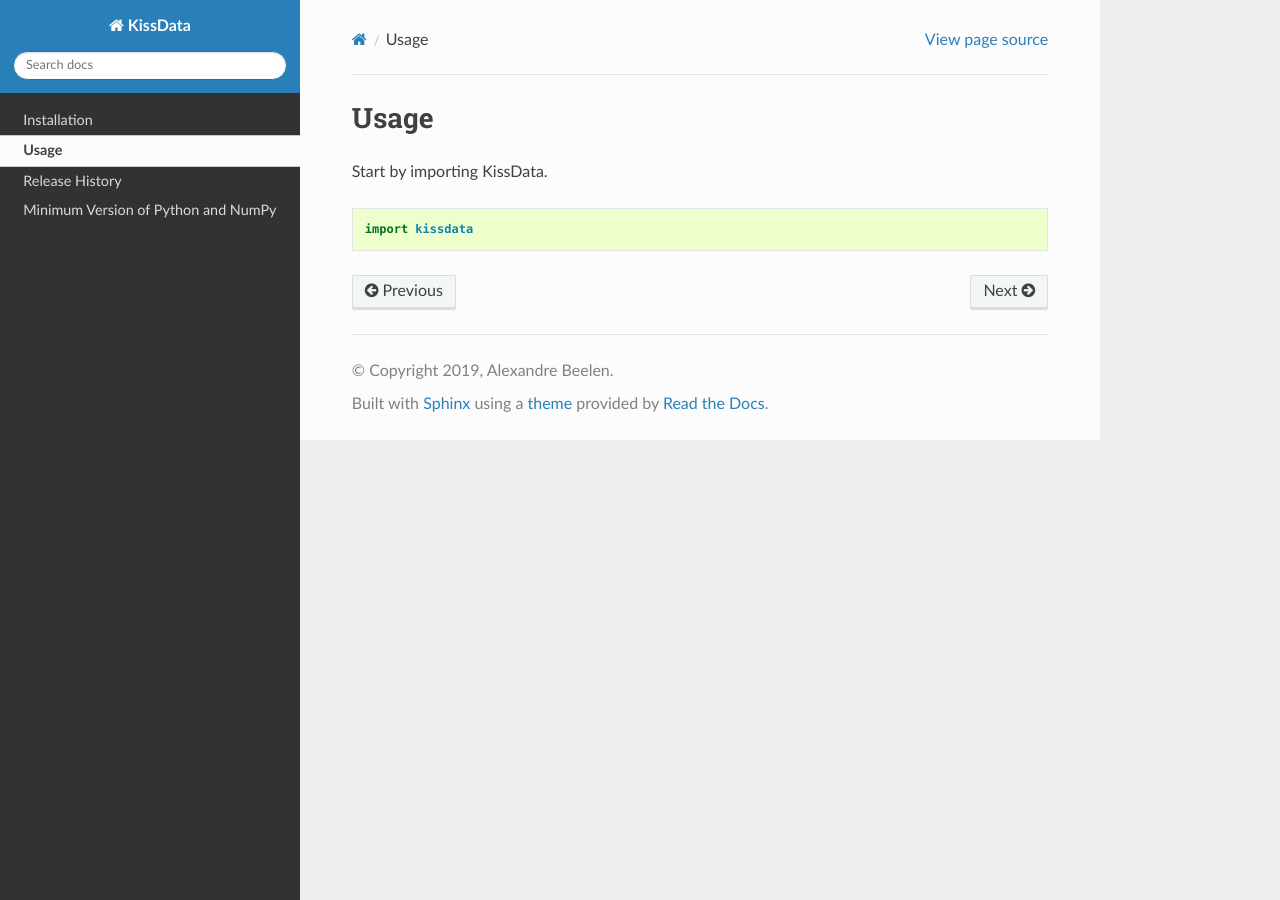
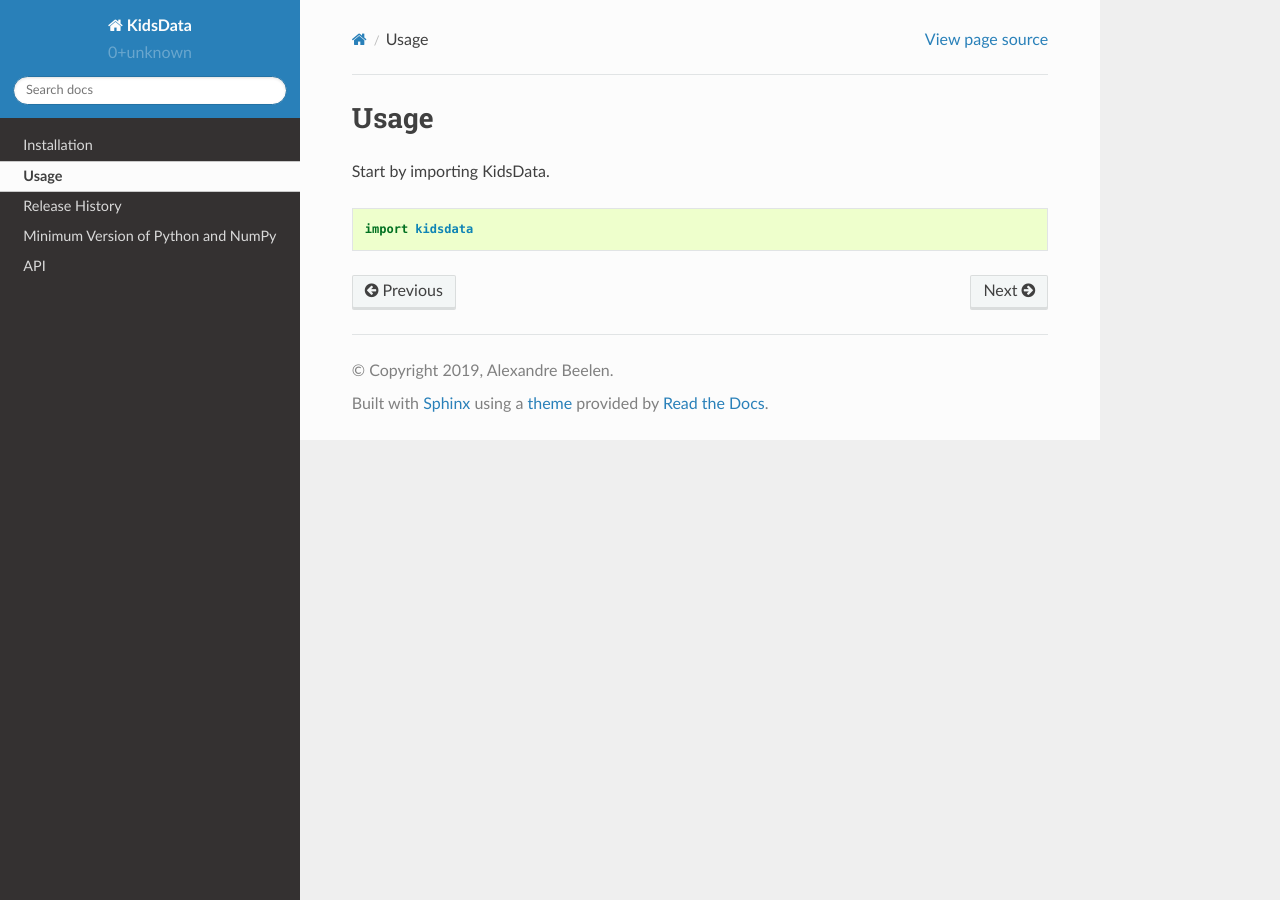
Before and after one commit to abeelen/kidsdata, a Sphinx documentation site: the page built from docs/source/usage.rst, in a window 1280 px wide. Built offline with Sphinx 7.4.7 and the Read the Docs theme 2.0.0, drawn with Linux system fonts in a browser that asks for light colours; the version number could not be read and is left out.

Commit message:
feat(doc) first commit towards an API documentation

```diff
--- a/docs/source/conf.py
+++ b/docs/source/conf.py
@@ -1,7 +1,7 @@
 #!/usr/bin/env python3
 # -*- coding: utf-8 -*-
 #
-# KissData documentation build configuration file, created by
+# KidsData documentation build configuration file, created by
 # sphinx-quickstart on Thu Jun 28 12:35:56 2018.
 #
 # This file is execfile()d with the current directory set to its
@@ -32,17 +32,17 @@
 # extensions coming with Sphinx (named 'sphinx.ext.*') or your custom
 # ones.
 extensions = [
-    'sphinx.ext.autodoc',
-    'sphinx.ext.autosummary',
-    'sphinx.ext.githubpages',
-    'sphinx.ext.intersphinx',
-    'sphinx.ext.mathjax',
-    'sphinx.ext.viewcode',
-    'IPython.sphinxext.ipython_directive',
-    'IPython.sphinxext.ipython_console_highlighting',
-    'matplotlib.sphinxext.plot_directive',
-    'numpydoc',
-    'sphinx_copybutton',
+    "sphinx.ext.autodoc",
+    "sphinx.ext.autosummary",
+    "sphinx.ext.githubpages",
+    "sphinx.ext.intersphinx",
+    "sphinx.ext.mathjax",
+    "sphinx.ext.viewcode",
+    "IPython.sphinxext.ipython_directive",
+    "IPython.sphinxext.ipython_console_highlighting",
+    "matplotlib.sphinxext.plot_directive",
+    "numpydoc",
+    "sphinx_copybutton",
 ]
 
 # Configuration options for plot_directive. See:
@@ -55,31 +55,32 @@
 numpydoc_show_class_members = False
 
 # Add any paths that contain templates here, relative to this directory.
-templates_path = ['_templates']
+templates_path = ["_templates"]
 
 # The suffix(es) of source filenames.
 # You can specify multiple suffix as a list of string:
 #
 # source_suffix = ['.rst', '.md']
-source_suffix = '.rst'
+source_suffix = ".rst"
 
 # The master toctree document.
-master_doc = 'index'
+master_doc = "index"
 
 # General information about the project.
-project = 'KissData'
-copyright = '2019, Alexandre Beelen'
-author = 'Alexandre Beelen'
+project = "KidsData"
+copyright = "2019, Alexandre Beelen"
+author = "Alexandre Beelen"
 
 # The version info for the project you're documenting, acts as replacement for
 # |version| and |release|, also used in various other places throughout the
 # built documents.
 #
-import kissdata
+import kidsdata
+
 # The short X.Y version.
-version = kissdata.__version__
+version = kidsdata.__version__
 # The full version, including alpha/beta/rc tags.
-release = kissdata.__version__
+release = kidsdata.__version__
 
 # The language for content autogenerated by Sphinx. Refer to documentation
 # for a list of supported languages.
@@ -94,7 +95,7 @@
 exclude_patterns = []
 
 # The name of the Pygments (syntax highlighting) style to use.
-pygments_style = 'sphinx'
+pygments_style = "sphinx"
 
 # If true, `todo` and `todoList` produce output, else they produce nothing.
 todo_include_todos = False
@@ -105,8 +106,9 @@
 # The theme to use for HTML and HTML Help pages.  See the documentation for
 # a list of builtin themes.
 #
-html_theme = 'sphinx_rtd_theme'
+html_theme = "sphinx_rtd_theme"
 import sphinx_rtd_theme
+
 html_theme_path = [sphinx_rtd_theme.get_html_theme_path()]
 
 # Theme options are theme-specific and customize the look and feel of a theme
@@ -118,25 +120,20 @@
 # Add any paths that contain custom static files (such as style sheets) here,
 # relative to this directory. They are copied after the builtin static files,
 # so a file named "default.css" will overwrite the builtin "default.css".
-html_static_path = ['_static']
+html_static_path = ["_static"]
 
 # Custom sidebar templates, must be a dictionary that maps document names
 # to template names.
 #
 # This is required for the alabaster theme
 # refs: http://alabaster.readthedocs.io/en/latest/installation.html#sidebars
-html_sidebars = {
-    '**': [
-        'relations.html',  # needs 'show_related': True theme option to display
-        'searchbox.html',
-    ]
-}
+html_sidebars = {"**": ["relations.html", "searchbox.html",]}  # needs 'show_related': True theme option to display
 
 
 # -- Options for HTMLHelp output ------------------------------------------
 
 # Output file base name for HTML help builder.
-htmlhelp_basename = 'kissdata'
+htmlhelp_basename = "kidsdata"
 
 
 # -- Options for LaTeX output ---------------------------------------------
@@ -145,15 +142,12 @@
     # The paper size ('letterpaper' or 'a4paper').
     #
     # 'papersize': 'letterpaper',
-
     # The font size ('10pt', '11pt' or '12pt').
     #
     # 'pointsize': '10pt',
-
     # Additional stuff for the LaTeX preamble.
     #
     # 'preamble': '',
-
     # Latex figure (float) alignment
     #
     # 'figure_align': 'htbp',
@@ -163,8 +157,7 @@
 # (source start file, target name, title,
 #  author, documentclass [howto, manual, or own class]).
 latex_documents = [
-    (master_doc, 'kissdata.tex', 'KissData Documentation',
-     'Contributors', 'manual'),
+    (master_doc, "kidsdata.tex", "KidsData Documentation", "Contributors", "manual"),
 ]
 
 
@@ -172,10 +165,7 @@
 
 # One entry per manual page. List of tuples
 # (source start file, name, description, authors, manual section).
-man_pages = [
-    (master_doc, 'kissdata', 'KissData Documentation',
-     [author], 1)
-]
+man_pages = [(master_doc, "kidsdata", "KisdData Documentation", [author], 1)]
 
 
 # -- Options for Texinfo output -------------------------------------------
@@ -184,19 +174,23 @@
 # (source start file, target name, title, author,
 #  dir menu entry, description, category)
 texinfo_documents = [
-    (master_doc, 'kissdata', 'KissData Documentation',
-     author, 'kissdata', 'python package for KIDS / Kiss Data.',
-     'Miscellaneous'),
+    (
+        master_doc,
+        "kidsdata",
+        "Kidsdata Documentation",
+        author,
+        "kidsdata",
+        "python package for KIDS / Kiss Data.",
+        "Miscellaneous",
+    ),
 ]
-
-
 
 
 # Example configuration for intersphinx: refer to the Python standard library.
 intersphinx_mapping = {
-    'python': ('https://docs.python.org/3/', None),
-    'numpy': ('https://docs.scipy.org/doc/numpy/', None),
-    'scipy': ('https://docs.scipy.org/doc/scipy/reference/', None),
-    'pandas': ('https://pandas.pydata.org/pandas-docs/stable', None),
-    'matplotlib': ('https://matplotlib.org', None),
+    "python": ("https://docs.python.org/3/", None),
+    "numpy": ("https://docs.scipy.org/doc/numpy/", None),
+    "scipy": ("https://docs.scipy.org/doc/scipy/reference/", None),
+    "pandas": ("https://pandas.pydata.org/pandas-docs/stable", None),
+    "matplotlib": ("https://matplotlib.org", None),
 }
--- a/docs/source/index.rst
+++ b/docs/source/index.rst
@@ -13,3 +13,4 @@
    usage
    release-history
    min_versions
+   api
--- a/docs/source/installation.rst
+++ b/docs/source/installation.rst
@@ -4,4 +4,4 @@
 
 At the command line::
 
-    $ pip install kissdata
+    $ pip install kidsdata
--- a/docs/source/usage.rst
+++ b/docs/source/usage.rst
@@ -2,8 +2,8 @@
 Usage
 =====
 
-Start by importing KissData.
+Start by importing KidsData.
 
 .. code-block:: python
 
-    import kissdata
+    import kidsdata
--- a/kidsdata/__init__.py
+++ b/kidsdata/__init__.py
@@ -3,6 +3,8 @@
 from .db import *
 from .rta import *
 from .kiss_data import KissData
+from .inlab_data import InLabData
+from .ftsdata import FTSData
 
 __version__ = get_versions()["version"]
 del get_versions
```
Also changed, not shown: docs/source/api.rst (added, +34 -0 lines), 4 other files.
